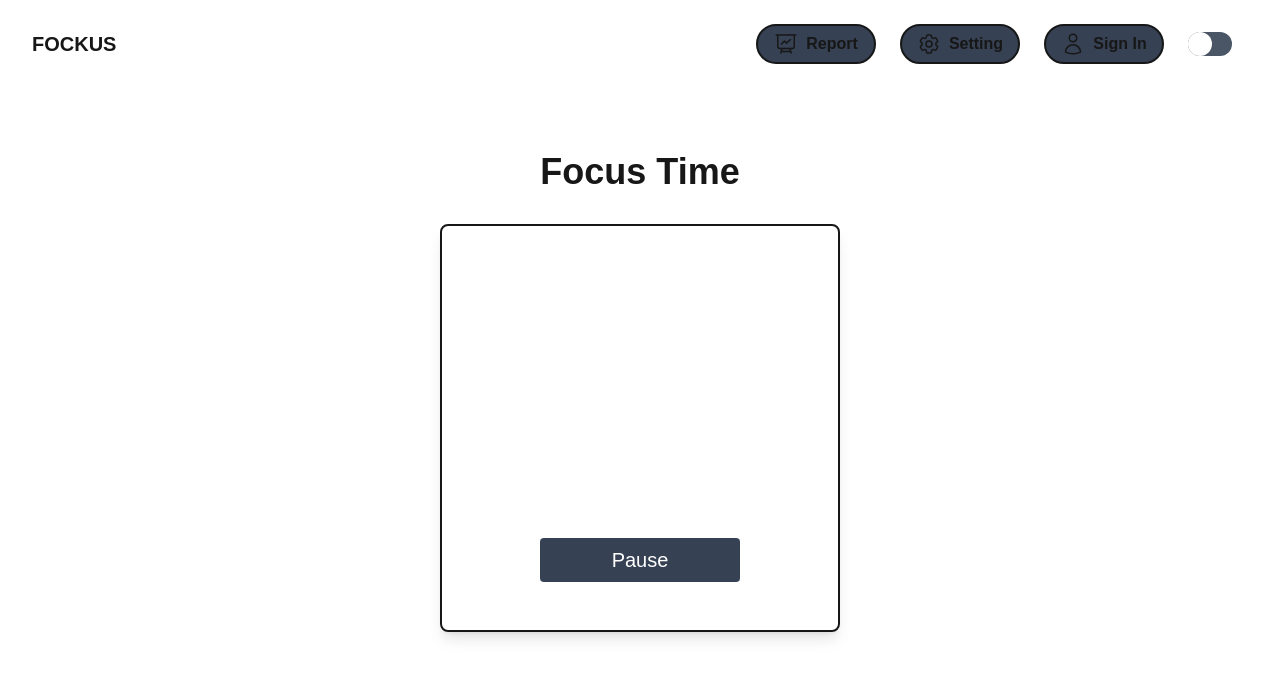
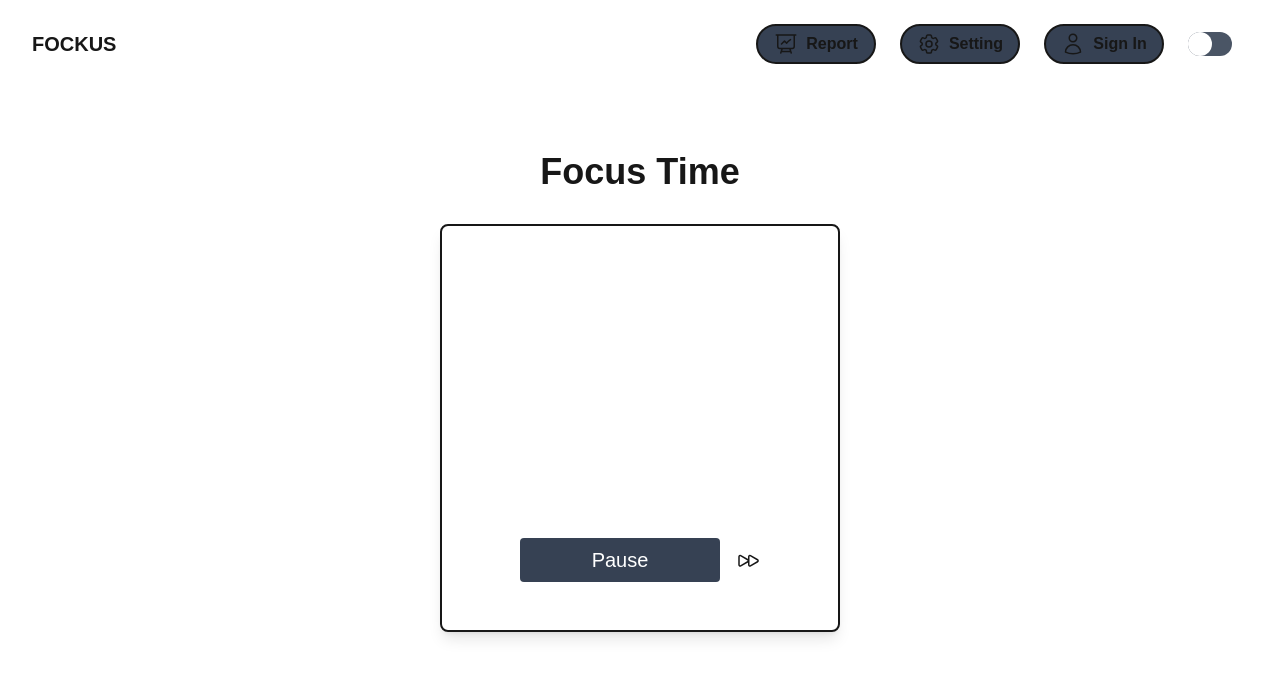
Before and after one commit to bgsirwn/fockus, a Next.js app: page / in a window 1280 px wide. Both pictures are taken after a click on the button "Start". Shown: the top 678 px of the page. Built offline with nearby package versions, Linux system fonts and the light colour scheme.

Commit message:
feat: add ForwardIcon to FocusTime component for improved UI feedback

```diff
--- a/src/app/components/FocusTime.tsx
+++ b/src/app/components/FocusTime.tsx
@@ -1,5 +1,6 @@
 'use client';
 
+import { ForwardIcon } from "@heroicons/react/24/outline";
 import React, { useState } from "react";
 
 export default function FocusTime() {
@@ -55,7 +56,9 @@ export default function FocusTime() {
                     >
                         {isRunning ? 'Pause' : 'Start'}
                     </button>
-
+                    <button>
+                        <ForwardIcon className={`size-6 ${isRunning ? 'translate-x-0 opacity-100' : 'hidden'}`}/>
+                    </button>
                 </div>
 
             </div>
```
